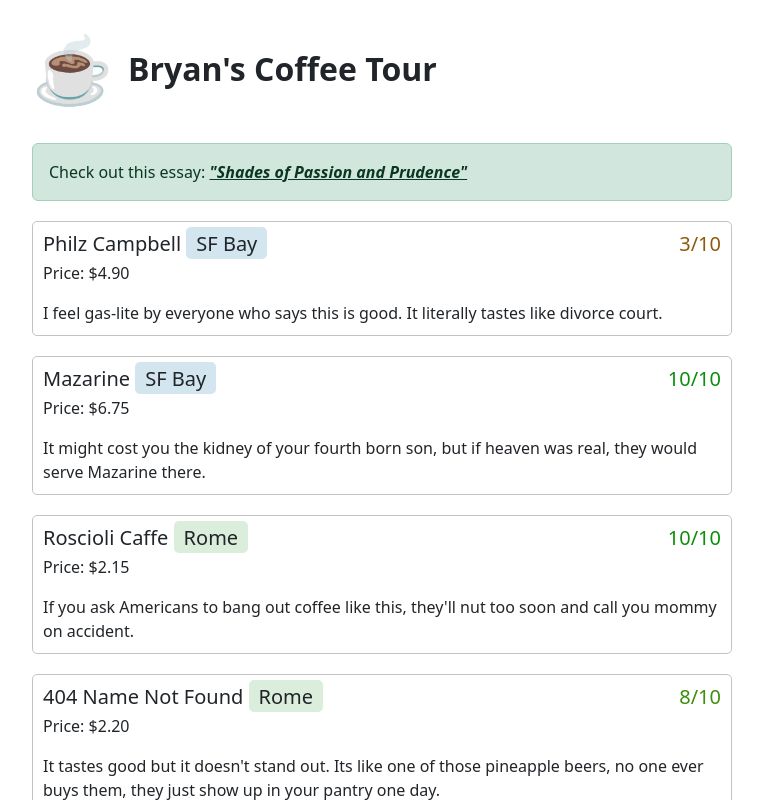
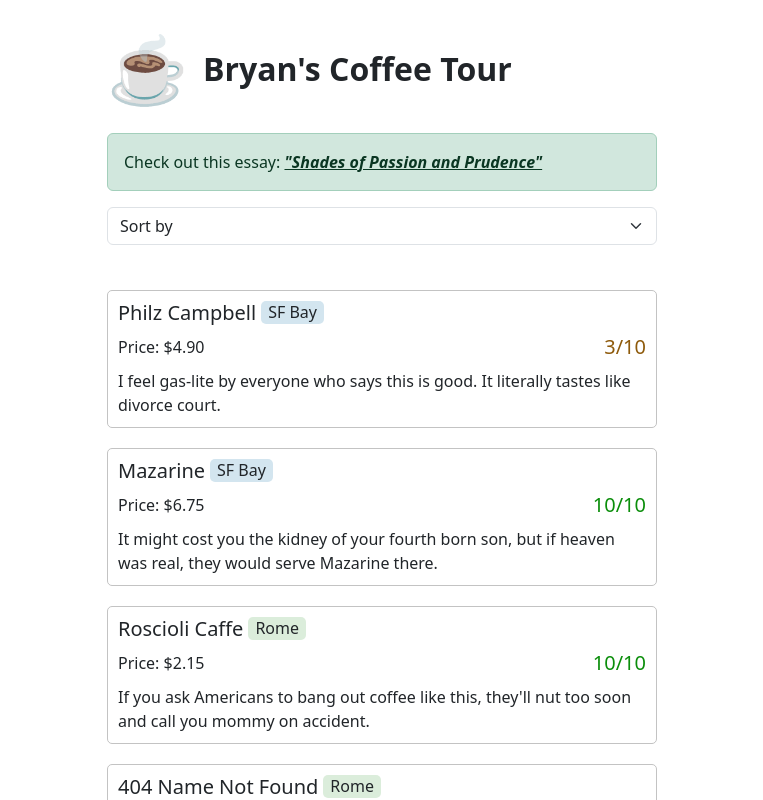
Before and after one commit to bfkwong/coffee_tour, a React (Create React App) app: page / in a window 1280 px wide. Shown: the top 800 px of the page, without its empty margins (258-1021 px from the left). Built offline with nearby package versions, Linux system fonts and the light colour scheme.

Commit message:
feat: sorting and styling updates

```diff
--- a/src/App.js
+++ b/src/App.js
@@ -1,6 +1,6 @@
 import COFFEE_DATA from "./coffee_data.json";
-import { Alert, Modal } from "react-bootstrap";
-import { useState } from "react";
+import { Alert, Form, Modal } from "react-bootstrap";
+import { useEffect, useState } from "react";
 import "./app.css";
 
 const COUNTRY_COLOR_MAP = {
@@ -19,22 +19,23 @@
 function Review(props) {
   return (
     <div style={{ border: "1px solid #c3c3c3", borderRadius: 5, padding: 10, marginTop: 20, marginBottom: 20 }}>
-      <div style={{ display: "flex" }}>
-        <h5 style={{ width: "100%", margin: 0 }}>
-          {props.Name}{" "}
-          <span
-            style={{
-              padding: "2.5px 10px 2.5px 10px",
-              backgroundColor: COUNTRY_COLOR_MAP[props.Country],
-              borderRadius: 5,
-              fontWeight: 500
-            }}>
-            {props.Country}
-          </span>
+      <div style={{ display: "flex", alignItems: "center" }}>
+        <h5 style={{ margin: 0 }}>{props.Name}</h5>
+        <h5
+          style={{
+            fontSize: 16,
+            padding: "2px 7px 2px 7px",
+            margin: "0px 0px 0px 5px",
+            backgroundColor: COUNTRY_COLOR_MAP[props.Country],
+            borderRadius: 5
+          }}>
+          {props.Country}
         </h5>
+      </div>
+      <div style={{ display: "flex", alignItems: "center", marginBottom: 10, marginTop: 10 }}>
+        <p style={{ margin: 0, width: "100%" }}>Price: ${props.Price.toFixed(2)}</p>
         <h5 style={{ margin: 0, color: getPercentageValue(props.Grade) }}>{props.Grade * 10}/10</h5>
       </div>
-      <p style={{ marginTop: 5 }}>Price: ${props.Price.toFixed(2)}</p>
       <p style={{ marginBottom: 0 }} dangerouslySetInnerHTML={{ __html: props.Comment }}></p>
     </div>
   );
@@ -42,11 +43,37 @@
 
 function App() {
   const [showEssay, setShowEssay] = useState(false);
+  const [ordering, setOrdering] = useState("none");
+  const [coffeeListSorted, setCoffeeListSorted] = useState(COFFEE_DATA);
+
+  useEffect(() => {
+    const COFFEE_DATA_COPY = JSON.parse(JSON.stringify(COFFEE_DATA));
+    switch (ordering) {
+      case "best_to_worse":
+        COFFEE_DATA_COPY.sort((a, b) => a.Grade < b.Grade);
+        setCoffeeListSorted(COFFEE_DATA_COPY);
+        break;
+      case "worse_to_best":
+        COFFEE_DATA_COPY.sort((a, b) => a.Grade > b.Grade);
+        setCoffeeListSorted(COFFEE_DATA_COPY);
+        break;
+      case "cheap_to_exp":
+        COFFEE_DATA_COPY.sort((a, b) => a.Price > b.Price);
+        setCoffeeListSorted(COFFEE_DATA_COPY);
+        break;
+      case "exp_to_cheap":
+        COFFEE_DATA_COPY.sort((a, b) => a.Price < b.Price);
+        setCoffeeListSorted(COFFEE_DATA_COPY);
+        break;
+      default:
+        setCoffeeListSorted(COFFEE_DATA_COPY);
+    }
+  }, [ordering]);
 
   return (
     <div className="app">
       <div className="content">
-        <div style={{ display: "flex", alignItems: "center", marginBottom: 25 }}>
+        <div style={{ display: "flex", alignItems: "center", marginBottom: 15 }}>
           <span style={{ fontSize: 65, margin: "0px 15px 0px 0px", padding: 0 }}>☕️</span>
           <h2 style={{ margin: 0, padding: 0, fontWeight: 600 }}>Bryan's Coffee Tour</h2>
         </div>
@@ -56,8 +83,19 @@
             "Shades of Passion and Prudence"
           </span>
         </Alert>
-        {COFFEE_DATA.map((coffee) => (
-          <Review {...coffee} />
+        <div style={{ paddingBottom: 25 }}>
+          <Form.Select onChange={(e) => setOrdering(e.target.value)}>
+            <option value="none">Sort by</option>
+            <option value="best_to_worse">Best to worse</option>
+            <option value="worse_to_best">Worse to best</option>
+            <option value="cheap_to_exp">$ to $$$</option>
+            <option value="exp_to_cheap">$$$ to $</option>
+          </Form.Select>
+        </div>
+        {coffeeListSorted.map((coffee, idx) => (
+          <div key={`${idx}`}>
+            <Review {...coffee} />
+          </div>
         ))}
         <p style={{ textAlign: "center", marginTop: 50 }}>© Bryan Kwong 2022-{new Date().getFullYear()}</p>
       </div>
--- a/src/app.css
+++ b/src/app.css
@@ -11,7 +11,7 @@
 }
 
 .content {
-  max-width: 700px;
+  max-width: 550px;
 }
 
 .link {
```
